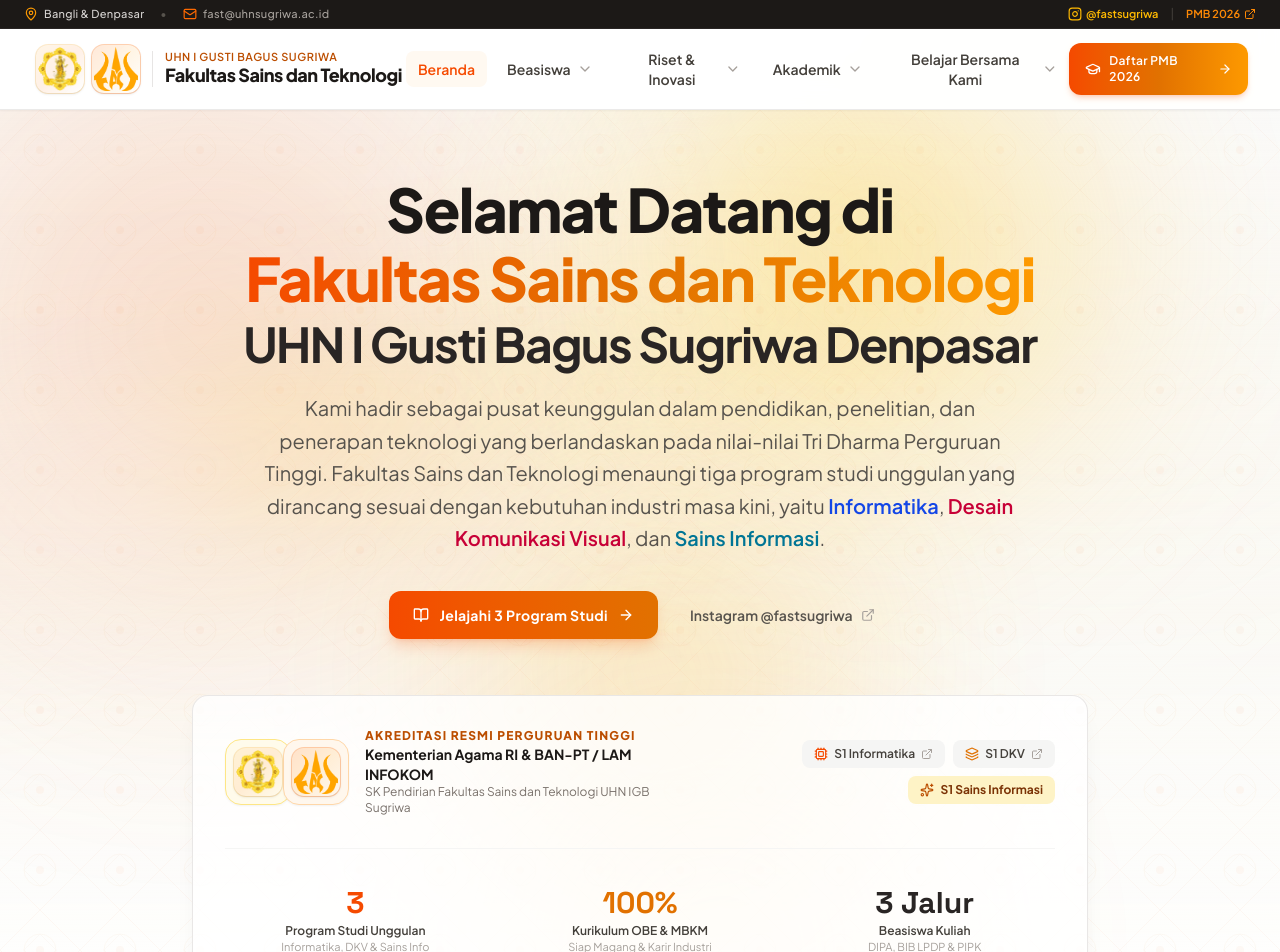
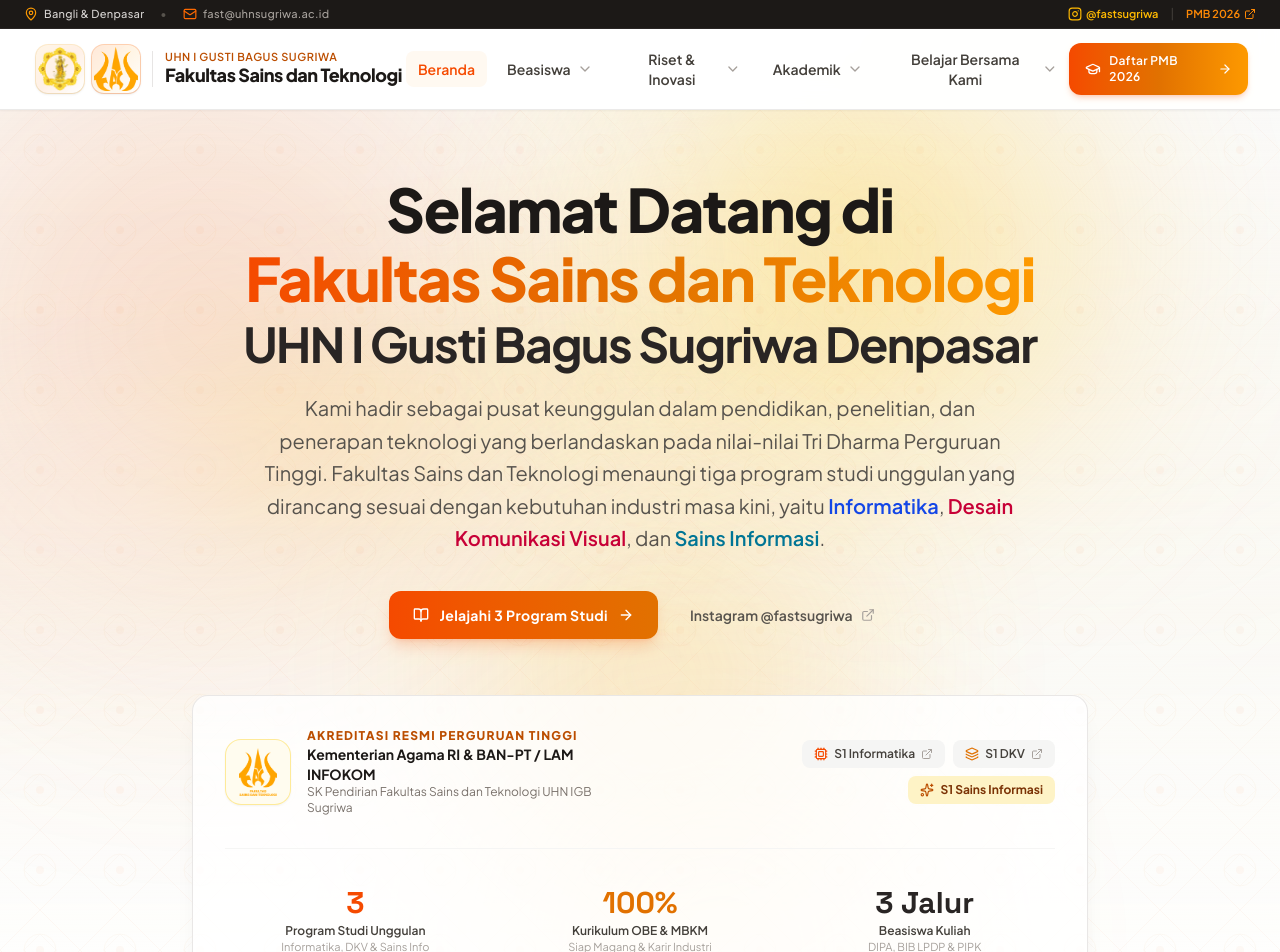
Before and after one commit to fast-uhnsugriwa/WebsiteFast, a React (Vite) app: page / in a window 1280 px wide. Shown: the top 952 px of the page. Built offline with nearby package versions, Linux system fonts and the light colour scheme.

Commit message:
Replace UHN logo in accreditation section with FASTlogo.png

```diff
--- a/src/components/Hero.tsx
+++ b/src/components/Hero.tsx
@@ -9,7 +9,6 @@
   Award,
   Users
 } from 'lucide-react';
-import { UniversityLogo, FacultyLogo } from './Logos';
 import { CinematicLightBackground } from './CinematicLightBackground';
 
 interface HeroProps {
@@ -92,13 +91,12 @@
             <div className="flex flex-col sm:flex-row items-center justify-between gap-6">
               {/* Left: Emblem Showcase */}
               <div className="flex items-center gap-4 text-left">
-                <div className="flex -space-x-2">
-                  <div className="p-2 rounded-2xl bg-amber-50 border border-amber-200 shadow-xs">
-                    <UniversityLogo size="md" showText={false} />
-                  </div>
-                  <div className="p-2 rounded-2xl bg-orange-50 border border-orange-200 shadow-xs">
-                    <FacultyLogo size="md" showText={false} />
-                  </div>
+                <div className="p-2 rounded-2xl bg-amber-50/80 border border-amber-200/80 shadow-xs flex items-center justify-center shrink-0">
+                  <img
+                    src="/FASTlogo.png"
+                    alt="Logo FAST UHN Sugriwa"
+                    className="w-10 h-10 sm:w-12 sm:h-12 object-contain"
+                  />
                 </div>
                 <div>
                   <div className="text-xs uppercase tracking-widest font-extrabold text-amber-700">
```
Also changed, not shown: public/FASTlogo.png (added).
